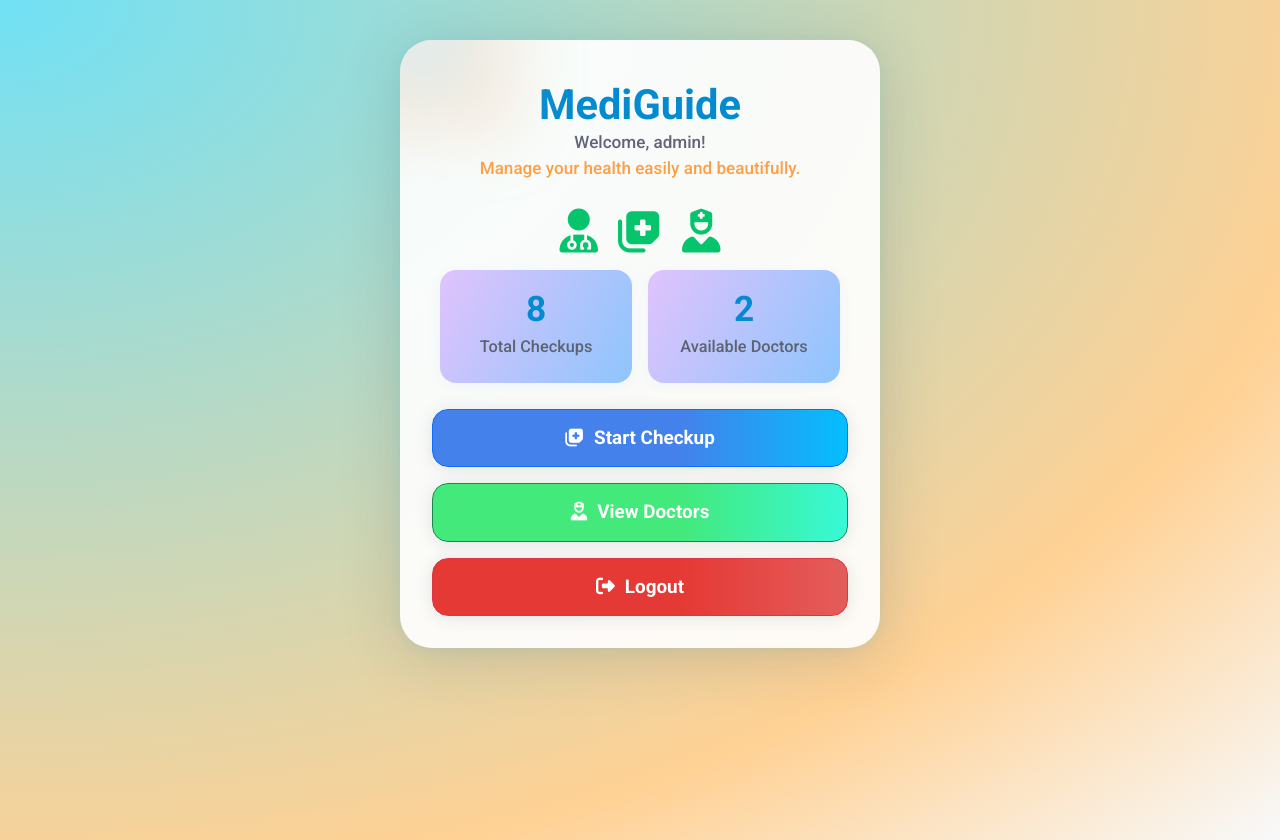
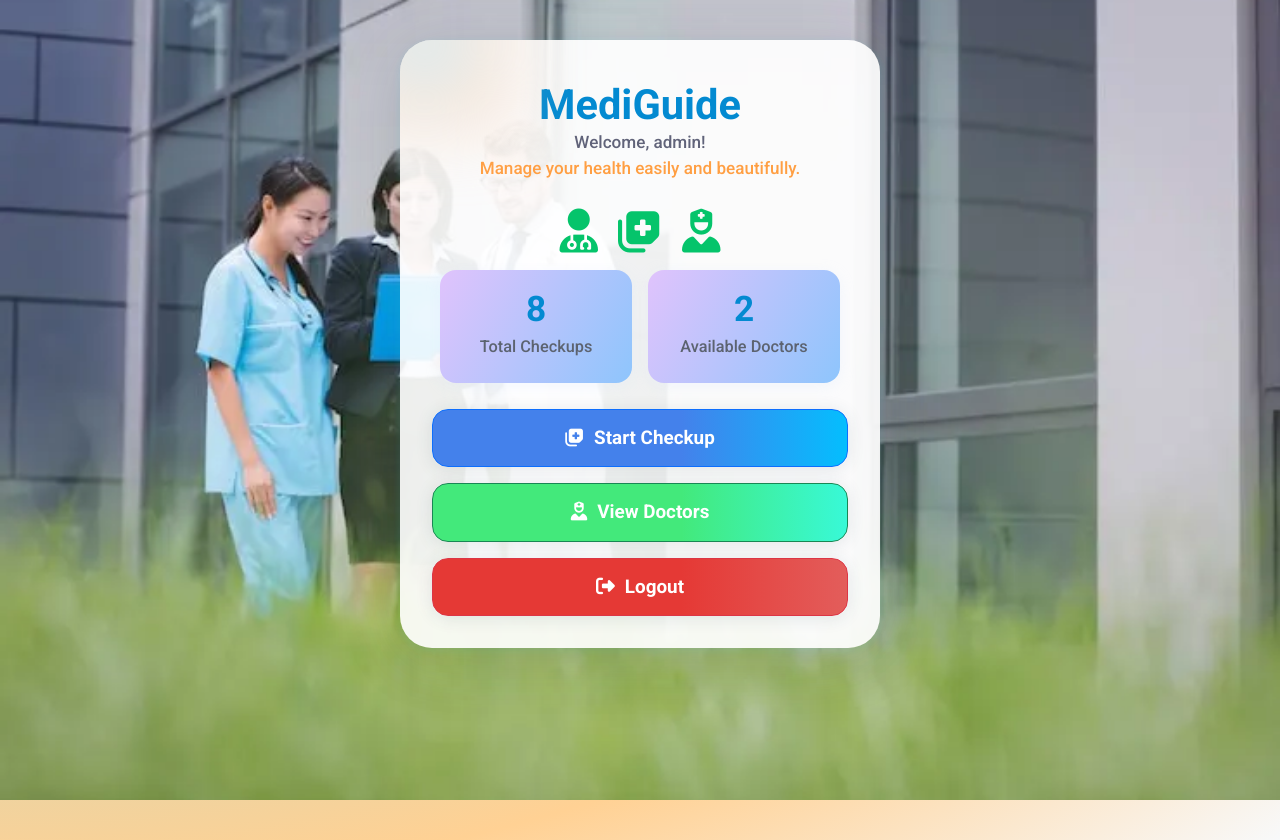
Before and after one commit to Anuptwri7/eDoctor, a Django app: page /home/ in a window 1280 px wide. Run offline with Django 5.2, Linux system fonts and the light colour scheme; a user stored in the database is signed in; data comes from the database, SQL or seed files in the repository; both versions use the stored data as it was after the commit.

Commit message:
done the css part

```diff
--- a/checkup/templates/checkup/start_checkup.html
+++ b/checkup/templates/checkup/start_checkup.html
@@ -10,6 +10,8 @@
     <style>
         body {
             min-height: 100vh;
+            padding-top: 50px;
+            padding-bottom: 50px;
             background: linear-gradient(135deg, #baeaff 0%, #e0c3fc 100%);
             display: flex;
             align-items: center;
@@ -23,9 +25,10 @@
             border: 1px solid rgba(120,183,255,0.13);
             padding: 38px 34px 30px 34px;
             backdrop-filter: blur(12px);
-            max-width: 420px;
+            max-width: 700px;
             width: 100%;
             position: relative;
+
         }
         .glass-card:before {
             content:"";
--- a/users/templates/users/home.html
+++ b/users/templates/users/home.html
@@ -121,13 +121,46 @@
             filter: brightness(1.08);
         }
         @media (max-width:576px) {
-            .dashboard-supercard {padding: 20px 4vw;}
+            .dashboard-supercard {
+            padding: 20px 4vw;
+             margin: 120px auto;  padding-top: 200px;}
             .supercard-stats {flex-direction: column;align-items: center;}
             .supercard-stat {margin: 6px 0;}
         }
+        /* 🔵 Fullscreen Background Carousel Container */
+.bg-carousel {
+    position: fixed;
+    top: 0; left: 0;
+    width: 100%;
+    height: 100%;
+    z-index: -1;
+    overflow: hidden;
+}
+
+/* 🔵 Each Slide Image */
+.bg-carousel img {
+    position: absolute;
+    top: 0; left: 0;
+    width: 100%;
+    height: 100%;
+    object-fit: cover;
+    opacity: 0;
+    transition: opacity 1.6s ease-in-out;
+}
+
+/* 🔵 Active slide */
+.bg-carousel img.active {
+    opacity: 1;
+}
+
     </style>
 </head>
 <body>
+<div class="bg-carousel">
+    {% for banner in banners %}
+        <img src="{{ banner.image.url }}" class="{% if forloop.first %}active{% endif %}">
+    {% endfor %}
+</div>
     <div class="dashboard-supercard">
         <div class="dashboard-header">
             <h2>MediGuide</h2>
@@ -165,8 +198,22 @@
         </div>
     </div>
     <script src="https://cdn.jsdelivr.net/npm/bootstrap@5.3.0/dist/js/bootstrap.bundle.min.js"></script>
+<script>
+    const slides = document.querySelectorAll('.bg-carousel img');
+    let index = 0;
+
+    setInterval(() => {
+        slides[index].classList.remove('active');
+        index = (index + 1) % slides.length;
+        slides[index].classList.add('active');
+    }, 3500);  // changes every 3.5 sec
+</script>
+
 </body>
 </html>
+
+
+
 <!--{% load static %}-->
 <!--<!DOCTYPE html>-->
 <!--<html lang="en">-->
```
Also changed, not shown: db.sqlite3, media/banners/doctors-nurse-discussing-report_107420-84754.webp (added), media/banners/stethoscope-blue-background-copy-space_1048944-12481942.webp (added), media/doctors/doctor-posing-portrait-free-photo.webp (added), media/doctors/doctor-posing-portrait-free-photo_7rXT3Qe.webp (added).
